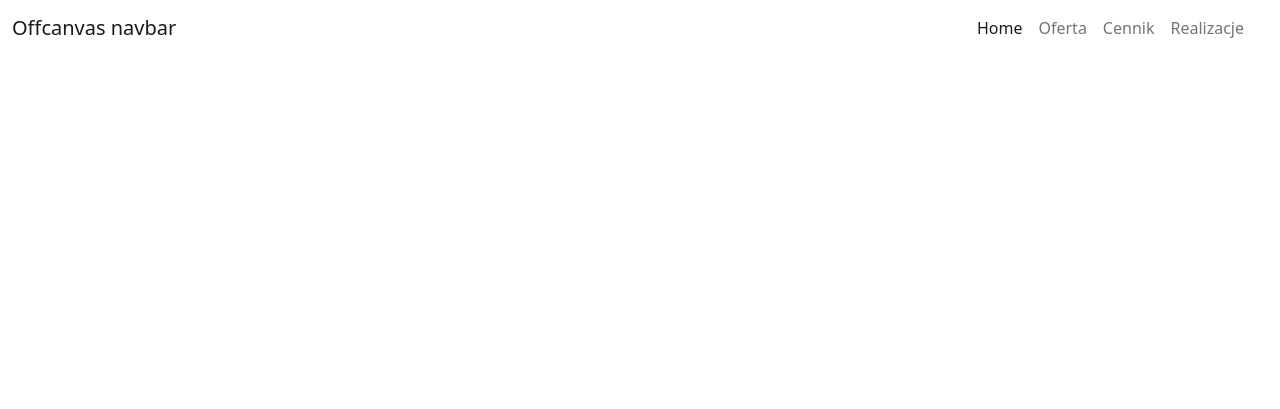
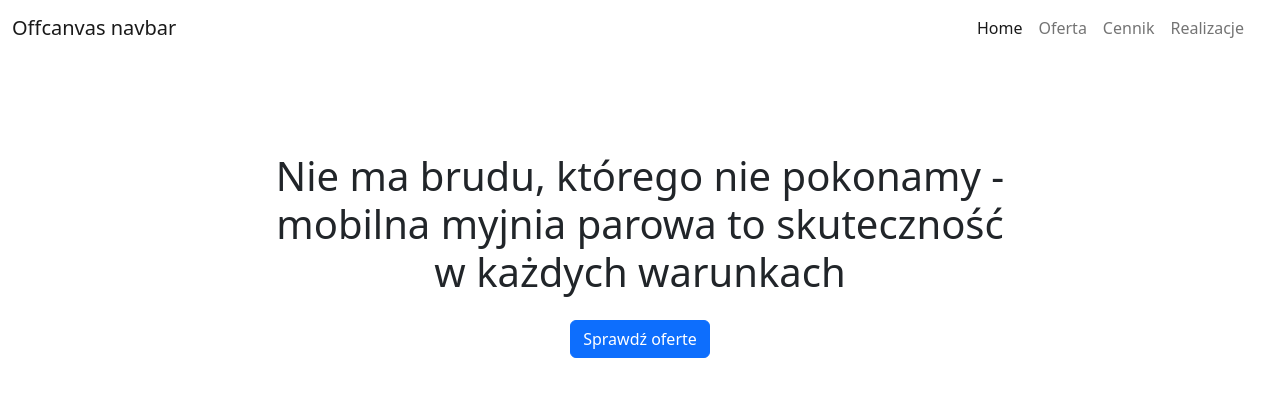
Before and after one commit to piotrszubert/vite-bootstrap-app, a website built with Vite: page src/index.html in a window 1280 px wide. Built offline with nearby package versions, Linux system fonts and the light colour scheme.

Commit message:
added hero, remove fixed-top from navbar

```diff
--- a/src/index.html
+++ b/src/index.html
@@ -7,7 +7,7 @@
   </head>
   <body>
     <!-- NAVBAR -->
-    <nav class="navbar navbar-expand-sm bg-body-tertiary fixed-top">
+    <nav class="navbar navbar-expand-sm bg-body-tertiary">
       <div class="container-fluid">
         <a class="navbar-brand" href="#">Offcanvas navbar</a>
         <button class="navbar-toggler" type="button" data-bs-toggle="offcanvas" data-bs-target="#offcanvasNavbar" aria-controls="offcanvasNavbar">
@@ -38,8 +38,18 @@
       </div>
     </nav>
     <!-- NAVBAR END -->
-
-
+    <!-- HERO -->
+    <div class="container">
+      <div class="py-5 mt-5 d-flex flex-column align-items-center gap-3">
+        <h1 class="text-center col-xl-8">
+          Nie ma brudu, którego nie pokonamy - mobilna myjnia parowa to skuteczność w każdych warunkach
+        </h1>
+        <a class="btn btn-primary" href="#offer">
+          Sprawdź oferte
+        </a>
+      </div>
+    </div>
+    <!-- HERO END -->
     <script type="module" src="./js/main.js"></script>
   </body>
 </html>
```
